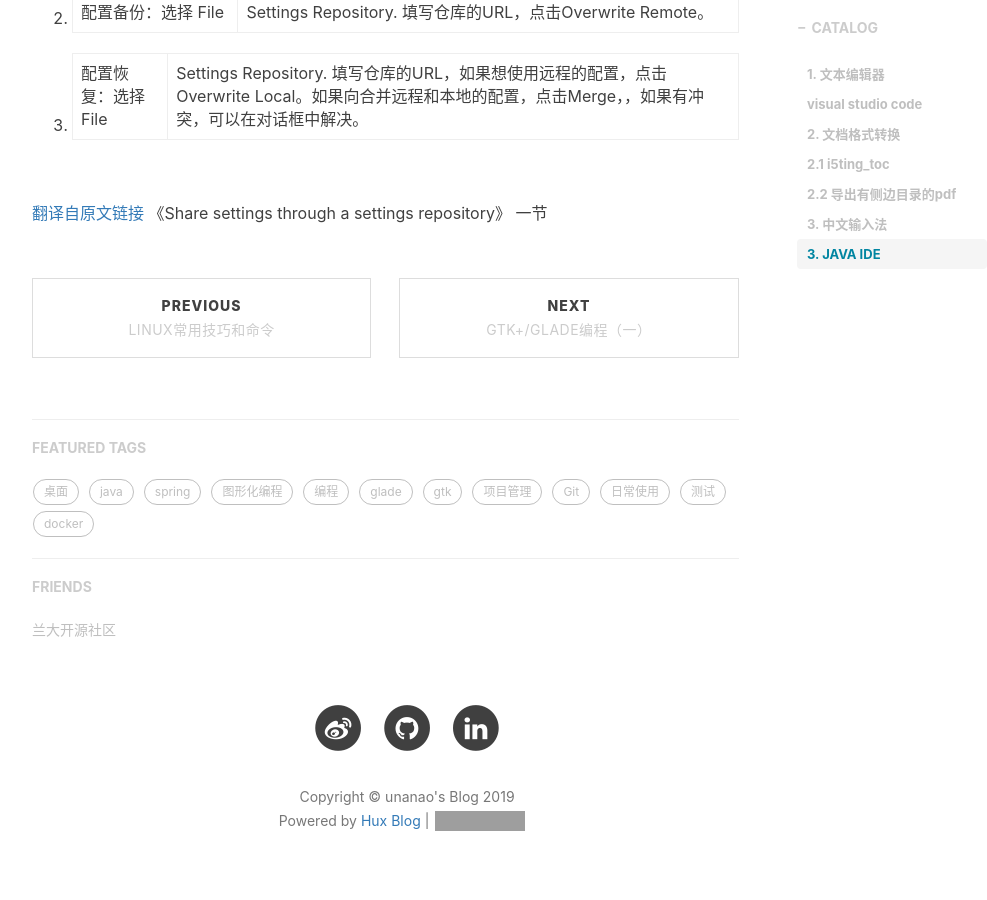
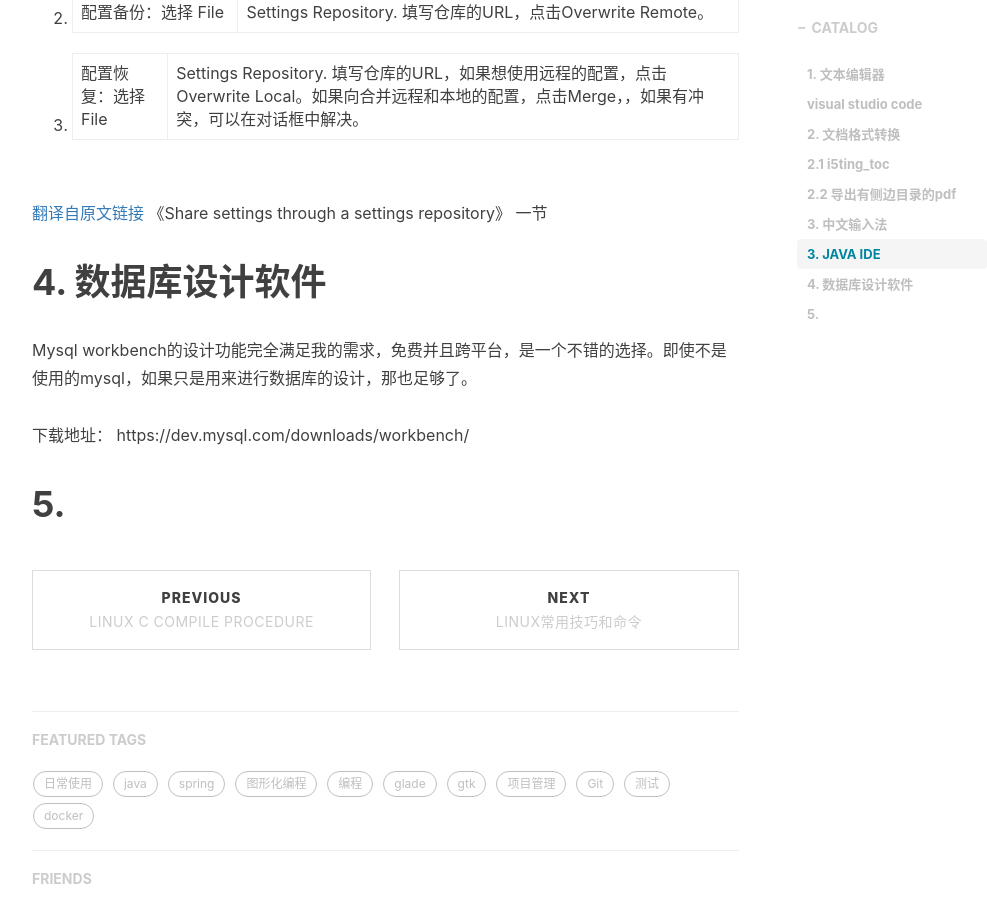
Before and after one commit to xuyumeng/xuyumeng.github.io, a Jekyll site: the page built from _posts/linux/2010-10-01-daily-use-software.md, in a window 1280 px wide and 900 px high, scrolled down 2689 px. Shown: the whole window, without its empty margins (233-1220 px from the left). Built offline with Jekyll 4.4.1, drawn with Linux system fonts in a browser that asks for light colours; nearby versions of some CDN libraries; comment, search, counter and statistics services are not loaded; some of the changed text lies outside the part shown; grey boxes are pictures that could not be loaded.

Commit message:
rename and add mysql workbench

```diff
--- a/_posts/linux/2010-10-01-ubuntu-daily-use.md
+++ b/_posts/linux/2010-10-01-daily-use-software.md
@@ -1,14 +1,12 @@
 ---
 layout:     post
-title:      "Ubuntu 日常使用"
+title:      "日常使用的软件"
 subtitle:   "常用软件和问题解决"
 author:     Sun Jianjiao
 header-img: "img/bg/default-bg.jpg"
 catalog: true
 tags:
-    - Ubuntu
-    - linux
-    - 桌面
+    - 桌面软件
     - 日常使用
 
 ---
@@ -71,3 +69,10 @@
 3. 配置恢复：选择 File | Settings Repository. 填写仓库的URL，如果想使用远程的配置，点击Overwrite Local。如果向合并远程和本地的配置，点击Merge，，如果有冲突，可以在对话框中解决。
 
 [翻译自原文链接](https://www.jetbrains.com/help/idea/sharing-your-ide-settings.html) 《Share settings through a settings repository》 一节
+
+# 4. 数据库设计软件
+Mysql workbench的设计功能完全满足我的需求，免费并且跨平台，是一个不错的选择。即使不是使用的mysql，如果只是用来进行数据库的设计，那也足够了。
+
+下载地址：  https://dev.mysql.com/downloads/workbench/
+
+# 5.
```
